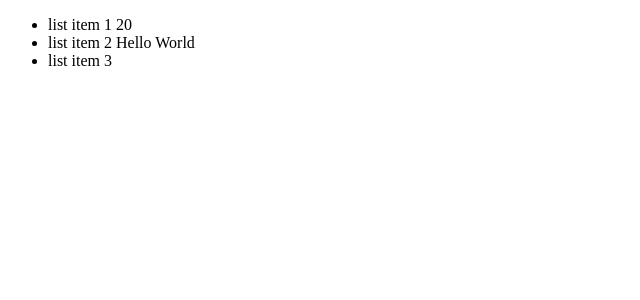
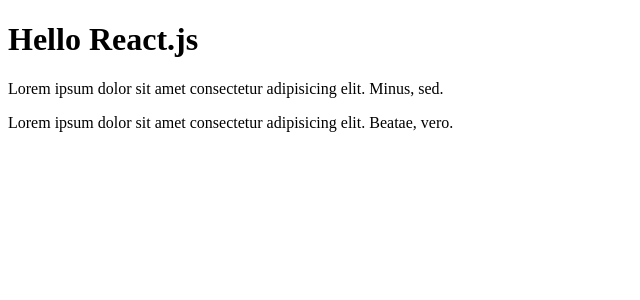
Before and after one commit to Darmostuk-98/React-online-Fakeshop, a React (Create React App) app: page / in a window 1280 px wide. Shown: the top 300 px of the page, without its empty margins (0-640 px from the left). Built offline with nearby package versions, Linux system fonts and the light colour scheme.

Commit message:
create elements with React.Fragment

```diff
--- a/src/index.tsx
+++ b/src/index.tsx
@@ -1,36 +1,36 @@
 import React from 'react'
 import ReactDOM from 'react-dom/client'
 
-// JSX Упрощенный вариант записи новых элементов в React
+const Title = () => {
+    return <h1>Hello React.js</h1>
+}
+const Content = () => {
+    return (
+        <React.Fragment>
+            <p>
+                Lorem ipsum dolor sit amet consectetur adipisicing elit. Minus,
+                sed.
+            </p>
+            <p>
+                Lorem ipsum dolor sit amet consectetur adipisicing elit. Beatae,
+                vero.
+            </p>
+        </React.Fragment>
+    )
+}
 
-const h1 = React.createElement('h1', { id: 'title' }, 'Hello React')
-
-let a = 10
-let b = 'Hello World'
-
-const list1 = (
-    <ul>
-        <li>list item 1 {a + a}</li>
-        <li>list item 2 {b}</li>
-        <li>list item 3</li>
-    </ul>
-)
-
-//-------------------------------
-
-const list = React.createElement(
-    'ul',
-    null,
-    React.createElement('li', null, 'list Item 1'),
-    React.createElement('li', null, 'list Item 2'),
-    React.createElement('li', null, 'list Item 3')
-)
-const content = (
-    <div>
-        {h1}
-        {list}
-    </div>
-)
+function App() {
+    return (
+        <>
+            <Title />
+            <Content />
+        </>
+    )
+}
 
 const root = ReactDOM.createRoot(document.getElementById('root') as HTMLElement)
-root.render(<React.StrictMode>{list1}</React.StrictMode>)
+root.render(
+    <React.StrictMode>
+        <App />
+    </React.StrictMode>
+)
```
